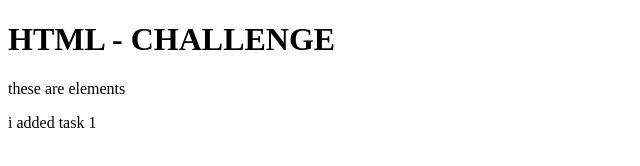
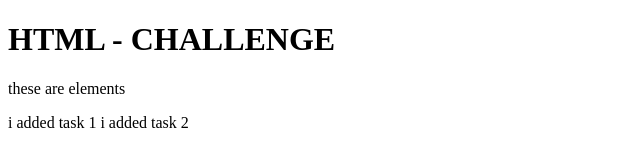
Before and after one commit to pelqimDS/Challenges, a plain HTML site: page htmlChallenges/index.html in a window 1280 px wide. Shown: the full height of the page, 0-640 px from the left. Drawn offline with Linux system fonts and the light colour scheme.

Commit message:
i added span for task 2

```diff
--- a/htmlChallenges/index.html
+++ b/htmlChallenges/index.html
@@ -13,5 +13,7 @@
 
     <span>i added task 1</span>
 
+    <span>i added task 2</span>
+
 </body>
 </html>
```
